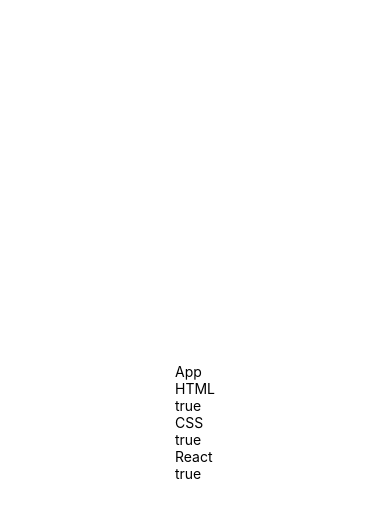
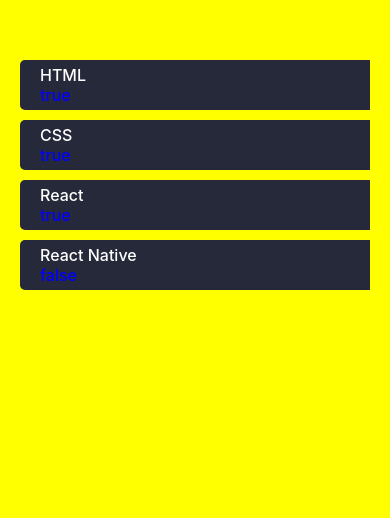
Before and after one commit to Roman160784/todoNativeReact, a React Native app: screen / in a window 390 px wide. Shown: the top 518 px of the page. Built offline with nearby package versions, Linux system fonts and the light colour scheme.

Commit message:
styles for todo

```diff
--- a/App.tsx
+++ b/App.tsx
@@ -1,7 +1,9 @@
 import { StatusBar } from 'expo-status-bar';
 import React from 'react';
-import { StyleSheet, Text, View } from 'react-native';
+import { Dimensions, StyleSheet, Text, View } from 'react-native';
+import { BODY, PADDING } from './src/consts';
 import { Main } from './src/Main';
+
 
 export default function App() {
   return (
@@ -15,8 +17,8 @@
 const styles = StyleSheet.create({
   container: {
     flex: 1,
-    backgroundColor: '#fff',
-    alignItems: 'center',
-    justifyContent: 'center',
+    backgroundColor: 'yellow',
+    paddingTop: 50,
+    paddingHorizontal: PADDING,
   },
 });
--- a/src/Main.tsx
+++ b/src/Main.tsx
@@ -1,5 +1,7 @@
 import React, { useState } from "react";
-import { View, Text, StyleSheet, FlatList, ListRenderItem } from "react-native";
+import { View, Text, StyleSheet, FlatList, ListRenderItem, Dimensions } from "react-native";
+import { WIDTH, PADDING, TEXT, BODY, CARD, CONTENT } from "./consts";
+
 
 type TasksType = {
     id: number
@@ -7,28 +9,56 @@
     isDone: boolean
 }
 
+
 export const Main = () => {
 
     const [tasks, setTasks] = useState<TasksType[]>([
         { id: 1, title: 'HTML', isDone: true },
         { id: 2, title: 'CSS', isDone: true },
         { id: 3, title: 'React', isDone: true },
+        { id: 4, title: 'React Native', isDone: false },
     ])
 
     const render : ListRenderItem<TasksType> = ({item}) => {
-        return <View>
-            <Text>{item.title}</Text>
-            <Text>{item.isDone? 'true' : 'false'}</Text>
+        return <View style = {styles.item}>
+            <Text style={styles.title}>{item.title}</Text>
+            <Text style={styles.check}>{item.isDone? 'true' : 'false'}</Text>
         </View>
     }
 
+    // const keyExtactor = (item, index) => {item.id.toString()}
+
     return (
         <View>
-            <Text>App</Text>
             <FlatList
             data={tasks}
             renderItem={render}
+            keyExtractor={(item) => item.id.toString()}
             />
         </View>
     )
 }
+
+const styles = StyleSheet.create({
+    item: {
+        width: WIDTH - (PADDING * 2),
+        marginTop: 10,
+        borderColor: 'black',
+        backgroundColor: CARD,
+        paddingHorizontal: PADDING,
+        paddingVertical: 5,
+        borderRadius: PADDING / 4,
+    },
+    title: {
+        color: TEXT,
+        fontSize: 16,
+        fontWeight: '500',
+        lineHeight: 20,
+    },
+    check: {
+        color: CONTENT,
+        fontSize: 16,
+        fontWeight: '500',
+        lineHeight: 20,
+    }
+})
--- /dev/null
+++ b/src/consts.ts
@@ -0,0 +1,14 @@
+import { Dimensions } from "react-native"
+
+const {width, height} = Dimensions.get('screen')
+
+export const WIDTH = width
+export const HEIGHT = height
+export const PADDING = 20
+
+//colors
+
+export const BODY = '#0A0A0B'
+export const CARD = '#252939'
+export const CONTENT = 'blue'
+export const TEXT = 'white'
```
